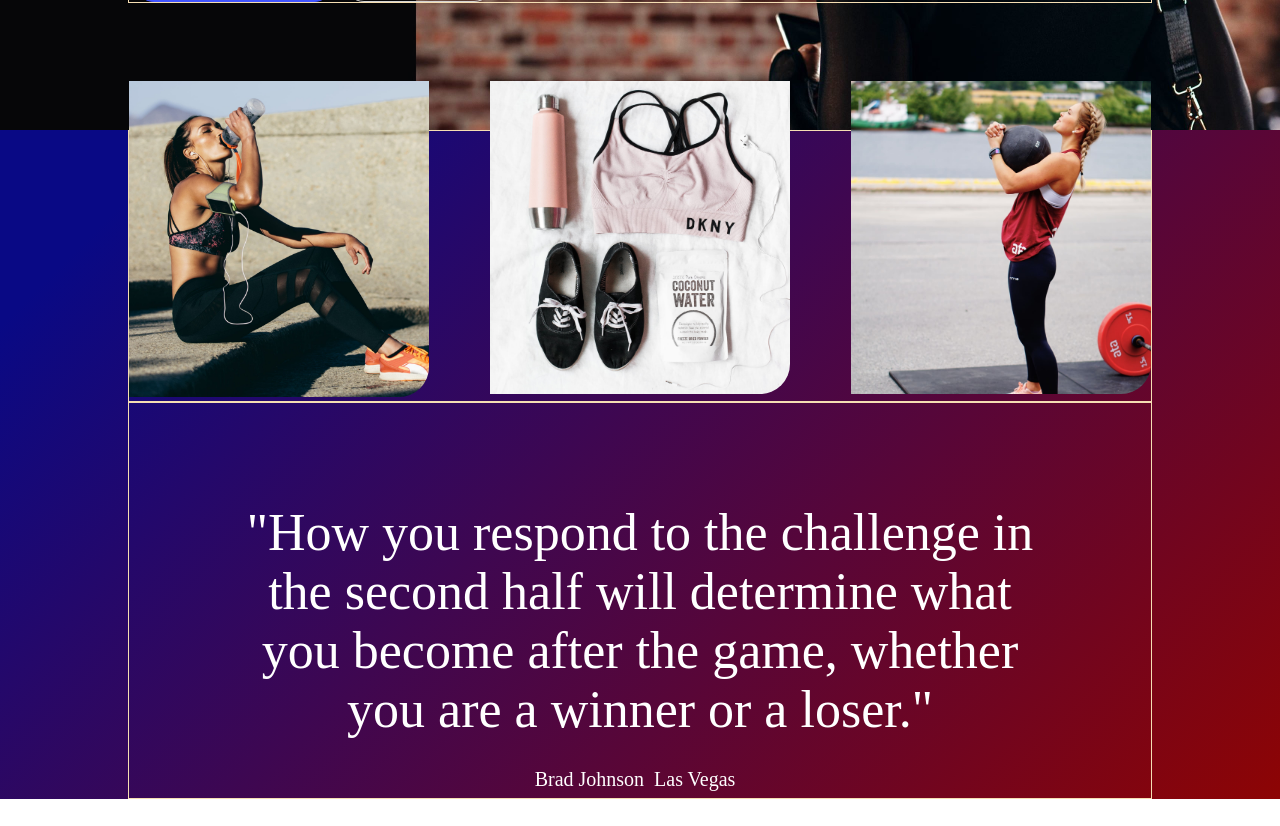
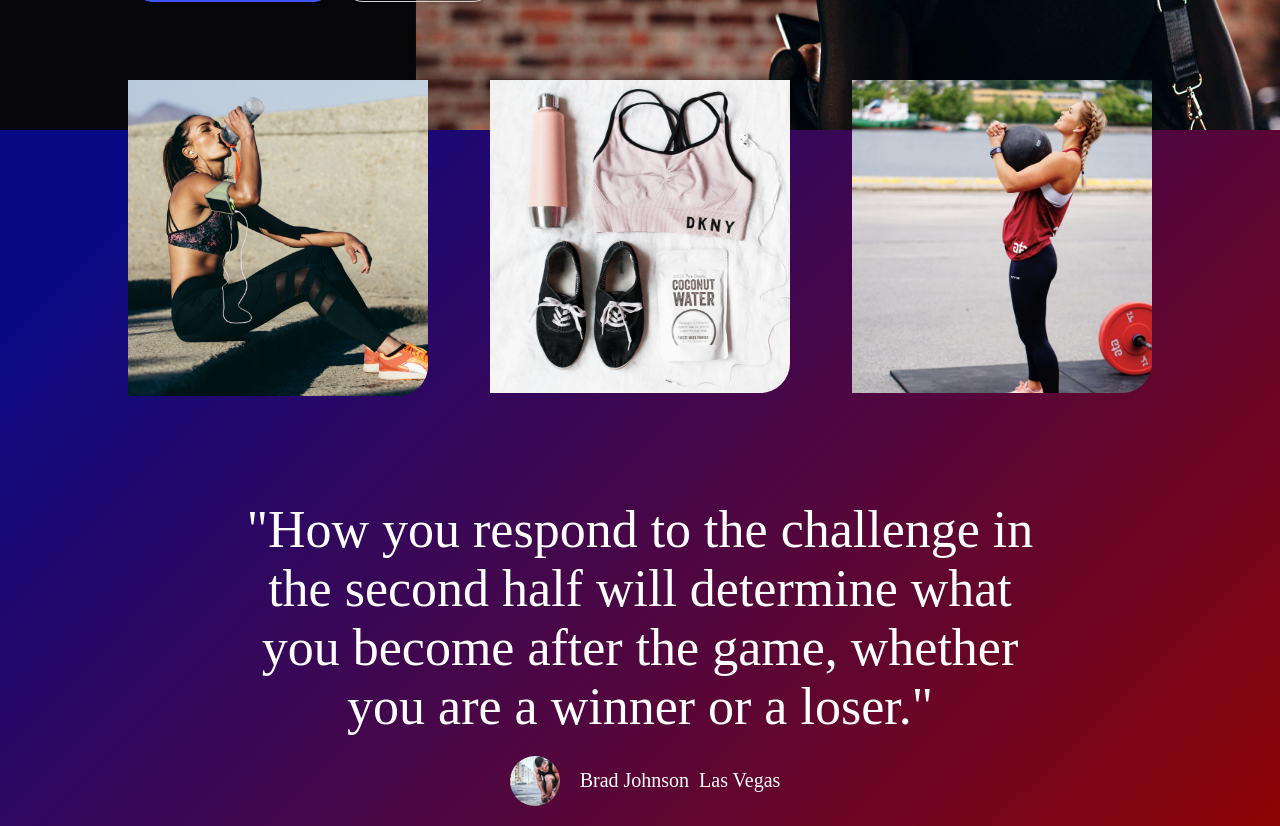
Before and after one commit to marcomaione/proj-html-vuejs, a Vue app: page / in a window 1280 px wide. Shown: the part 400-1226 px from the top of the page. Before the commit the page ends 1199 px from the top, so only its background shows below. Built offline with nearby package versions, Linux system fonts and the light colour scheme.

Commit message:
aggiornamento

```diff
--- a/src/components/MyHeader.vue
+++ b/src/components/MyHeader.vue
@@ -49,6 +49,7 @@
             <div class="row-1">
                 <div class="text-center">
                     <p>"How you respond to the challenge in the second half will determine what you become after the game, whether you are a winner or a loser."</p>
+                    <img src="../assets/avada-img/avatar-1-2x.jpg" alt="">
                     <span>Brad Johnson</span>
                     <span>Las Vegas</span>
                 </div>
@@ -103,7 +104,6 @@ export default {
 .row-1 {
     width: 80%;
     margin: 0px auto;
-    border: solid 1px wheat;
 }
 .container {
     width: 100%;
@@ -205,9 +205,16 @@ export default {
             color: white;
             font-size: 52px;
             text-align: center;
+            img {
+                max-width: 50px;
+                border-radius: 50%;
+                vertical-align: middle;
+                margin: 20px;
+            }
             span {
                 font-size: 20px;
                 margin-right: 10px;
+                vertical-align: middle;
             }
         }
 
```
Also changed, not shown: src/assets/avada-img/avatar-1-2x.jpg (added).
